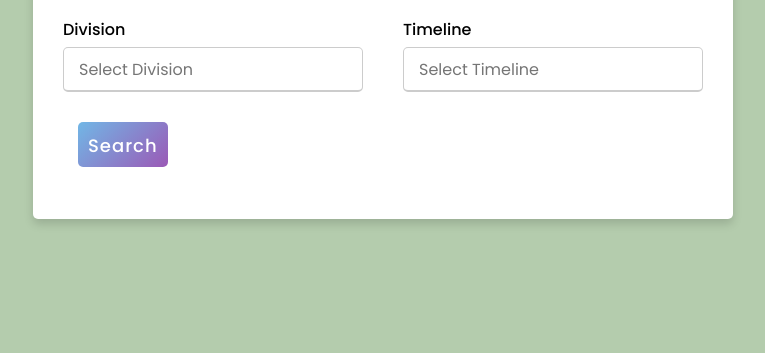
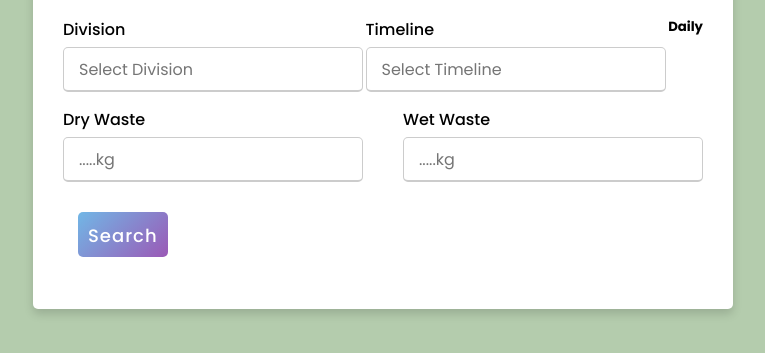
Before and after one commit to Arijit1000/add-waste, a plain HTML site: page index.html in a window 1280 px wide. Shown: the part 105-458 px from the top of the page, without its empty margins (257-1022 px from the left). Drawn offline with Linux system fonts and the light colour scheme.

Commit message:
Update index.html

```diff
--- a/index.html
+++ b/index.html
@@ -26,6 +26,16 @@
           </div>
 
 
+          <h5> Daily </h5>
+           <div class="input-box">
+            <span class="details">Dry Waste</span>
+            <input type="text" placeholder=".....kg" required>
+          </div>
+
+         <div class="input-box">
+            <span class="details">Wet Waste</span>
+            <input type="text" placeholder=".....kg" required>
+          </div>
 
 
 
```
